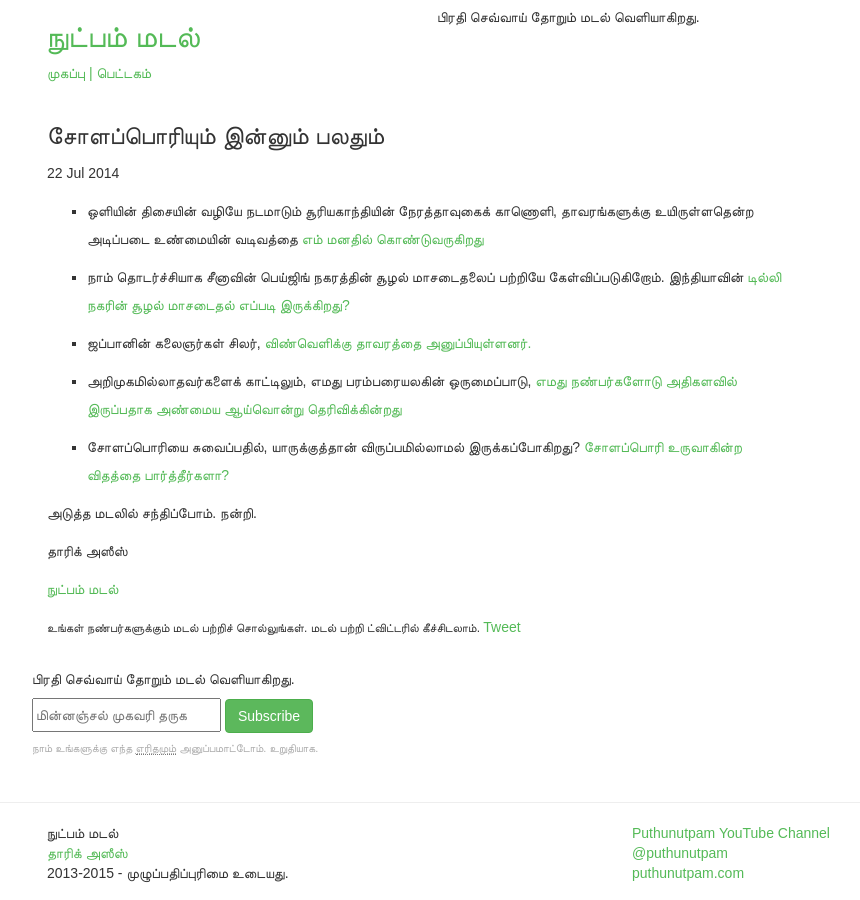
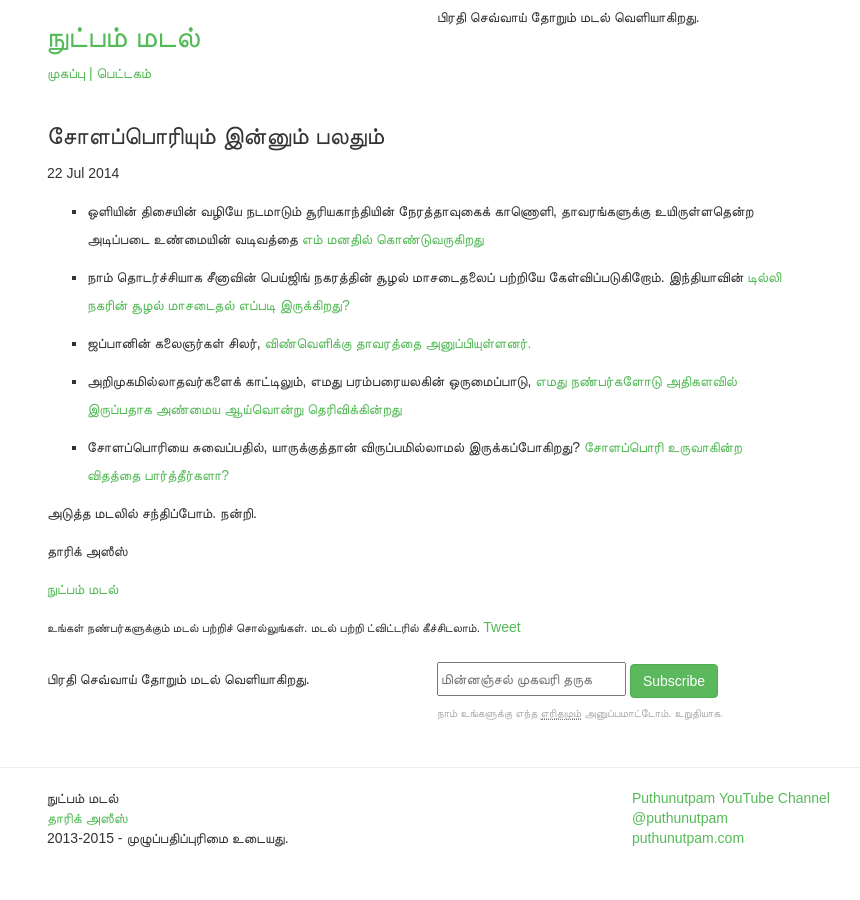
Before and after one commit to nutpam/nutpam-madal, a Jekyll site: the page built from _posts/2014-06-20-issue-7.md, in a window 1280 px wide. Shown: the whole page, without its empty margins (218-1078 px from the left). Built offline with Jekyll 4.4.1, drawn with Linux system fonts in a browser that asks for light colours; nearby versions of some CDN libraries; some web fonts are replaced; comment, search, counter and statistics services are not loaded.

Commit message:
css tweak

```diff
--- a/_layouts/post.html
+++ b/_layouts/post.html
@@ -15,9 +15,9 @@ layout: default
 </div>
 
 <div class="row">
-<div class="col-6 md"><h5>பிரதி செவ்வாய் தோறும் மடல் வெளியாகிறது.</h5>
+<div class="col-md-6"><h5>பிரதி செவ்வாய் தோறும் மடல் வெளியாகிறது.</h5>
 </div>
-<div class="col-6 md">
+<div class="col-md-6">
     <form action="https://tinyletter.com/puthunutpam" method="post">
     <fieldset>
       <input placeholder="மின்னஞ்சல் முகவரி தருக" type="text" name="email" id="tlemail" />
```
